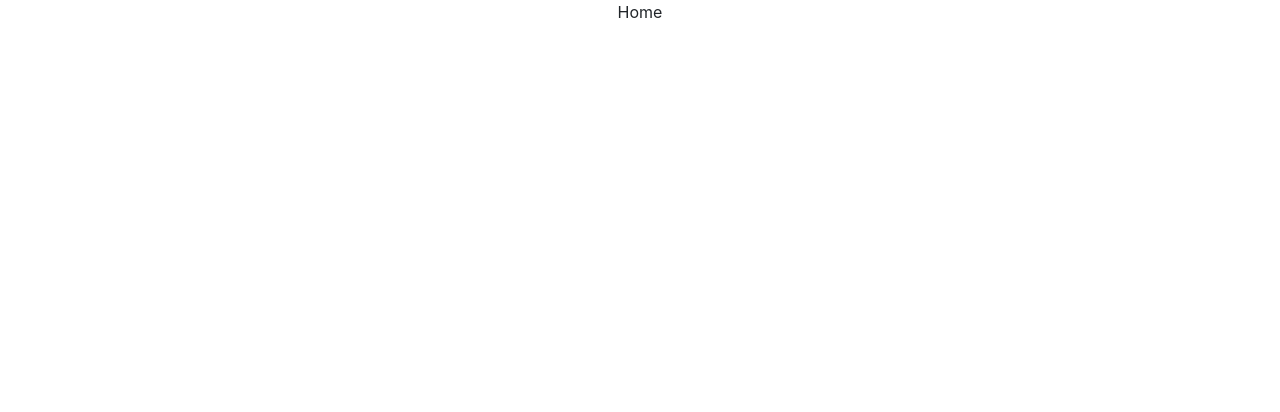
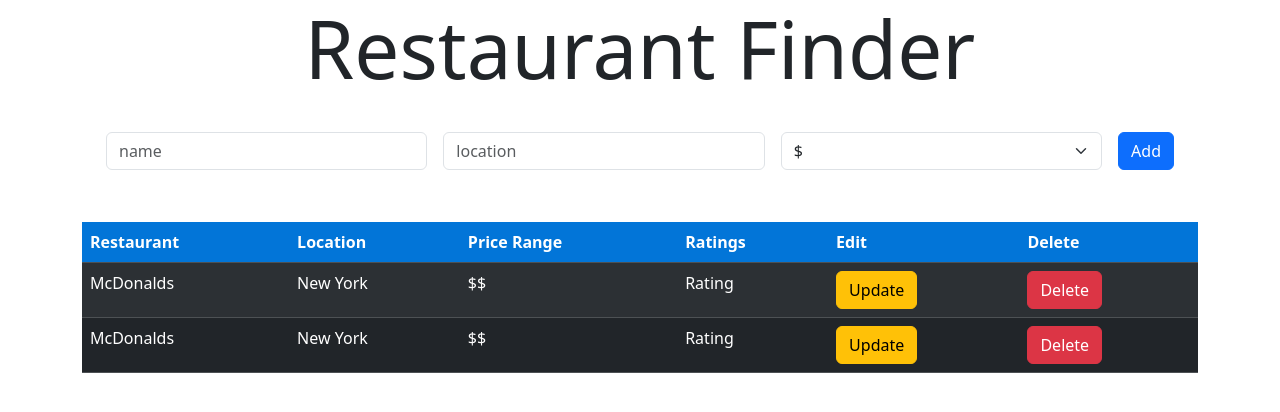
Before and after one commit to TheMVProgrammer/yelp_clone, a React (Create React App) app in the folder client/: page / in a window 1280 px wide. Shown: the top 412 px of the page. Built offline with nearby package versions, Linux system fonts and the light colour scheme.

Commit message:
Finishing HomePage Layout

```diff
--- a/client/src/App.css
+++ /dev/null
@@ -1,38 +0,0 @@
-.App {
-  text-align: center;
-}
-
-.App-logo {
-  height: 40vmin;
-  pointer-events: none;
-}
-
-@media (prefers-reduced-motion: no-preference) {
-  .App-logo {
-    animation: App-logo-spin infinite 20s linear;
-  }
-}
-
-.App-header {
-  background-color: #282c34;
-  min-height: 100vh;
-  display: flex;
-  flex-direction: column;
-  align-items: center;
-  justify-content: center;
-  font-size: calc(10px + 2vmin);
-  color: white;
-}
-
-.App-link {
-  color: #61dafb;
-}
-
-@keyframes App-logo-spin {
-  from {
-    transform: rotate(0deg);
-  }
-  to {
-    transform: rotate(360deg);
-  }
-}
--- a/client/src/App.jsx
+++ b/client/src/App.jsx
@@ -1,4 +1,3 @@
-import './App.css';
 import Home from './routes/Home';
 import RestaurantDetailPage from './routes/RestaurantDetailPage';
 import UpdatePage from './routes/UpdatePage';
@@ -12,7 +11,7 @@
 function App() {
   return (
     <BrowserRouter>
-      <div className="App">
+      <div className="App container">
         <Routes>
           <Route exact path="/" element={<Home/>} />
           <Route exact path="/restaurants/:id/update" element={<UpdatePage/>} />
--- /dev/null
+++ b/client/src/components/AddRestaurant.jsx
@@ -0,0 +1,31 @@
+
+
+const AddRestaurant = () => {
+  return (
+    <div className="mb-4 p-4">
+        <form action="">
+            <div className="d-flex flex-row flex-wrap gap-3 justify-content-evenly align-items-center">
+                <div className="col">
+                    <input type="text" className="form-control" placeholder="name" />
+                </div>
+                <div className="col">
+                    <input type="text" className="form-control" placeholder="location"/>
+                </div>
+                <div className="col">
+                    <select className="form-select my-1 mr-sm-2">
+                        <option disabled>Price Range</option>
+                        <option value="1">$</option>
+                        <option value="2">$$</option>
+                        <option value="3">$$$</option>
+                        <option value="4">$$$$</option>
+                        <option value="5">$$$$$</option>
+                    </select>
+                </div>
+                <button className="btn btn-primary">Add</button>
+            </div>
+        </form>
+    </div>
+  )
+}
+
+export default AddRestaurant
--- /dev/null
+++ b/client/src/components/Header.jsx
@@ -0,0 +1,13 @@
+
+
+const Header = () => {
+  return (
+    <div>
+        <h1 className="font-weight-light display-1 text-center">
+            Restaurant Finder
+        </h1>
+    </div>
+  )
+}
+
+export default Header
--- /dev/null
+++ b/client/src/components/RestaurantList.jsx
@@ -0,0 +1,56 @@
+
+
+const RestaurantList = () => {
+  return (
+    <div className="list-group">
+        <table class="table table-striped table-dark">
+            <thead>
+                <tr>
+                    <th scope="col">Restaurant</th>
+                    <th scope="col">Location</th>
+                    <th scope="col">Price Range</th>
+                    <th scope="col">Ratings</th>
+                    <th scope="col">Edit</th>
+                    <th scope="col">Delete</th>
+                </tr>
+            </thead>
+            <tbody>
+                <tr>
+                    <td>McDonalds</td>
+                    <td>New York</td>
+                    <td>$$</td>
+                    <td>Rating</td>
+                    <td>
+                        <button className="btn btn-warning">
+                            Update
+                        </button>
+                    </td>
+                    <td>
+                        <button className="btn btn-danger">
+                            Delete
+                        </button>
+                    </td>
+                </tr>
+                <tr>
+                    <td>McDonalds</td>
+                    <td>New York</td>
+                    <td>$$</td>
+                    <td>Rating</td>
+                    <td>
+                        <button className="btn btn-warning">
+                            Update
+                        </button>
+                    </td>
+                    <td>
+                        <button className="btn btn-danger">
+                            Delete
+                        </button>
+                    </td>
+                </tr>
+            </tbody>
+        </table>
+    </div>
+  )
+}
+
+export default RestaurantList
--- a/client/src/index.css
+++ b/client/src/index.css
@@ -1,13 +1,3 @@
-body {
-  margin: 0;
-  font-family: -apple-system, BlinkMacSystemFont, 'Segoe UI', 'Roboto', 'Oxygen',
-    'Ubuntu', 'Cantarell', 'Fira Sans', 'Droid Sans', 'Helvetica Neue',
-    sans-serif;
-  -webkit-font-smoothing: antialiased;
-  -moz-osx-font-smoothing: grayscale;
+th {
+  background-color:#0275d8 !important;
 }
-
-code {
-  font-family: source-code-pro, Menlo, Monaco, Consolas, 'Courier New',
-    monospace;
-}
--- a/client/src/routes/Home.jsx
+++ b/client/src/routes/Home.jsx
@@ -1,8 +1,14 @@
-
+import Header from "../components/Header";
+import AddRestaurant from "../components/AddRestaurant";
+import RestaurantList from "../components/RestaurantList";
 
 const Home = () => {
   return (
-    <div>Home</div>
+    <div>
+      <Header/>
+      <AddRestaurant/>
+      <RestaurantList/>
+    </div>
   )
 }
 
```
